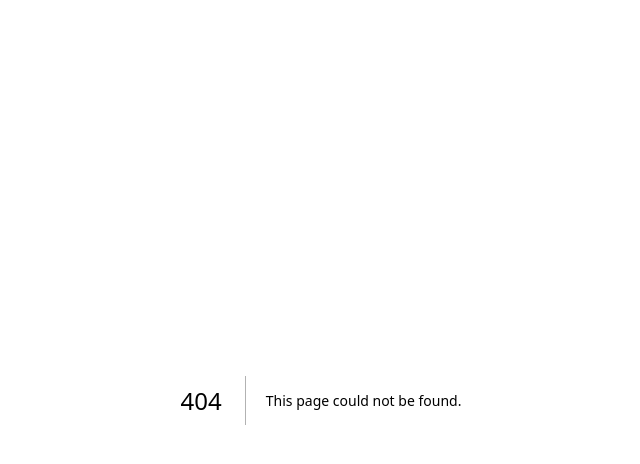
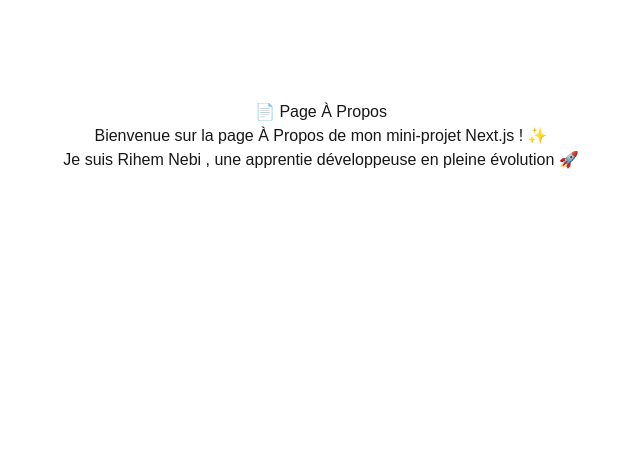
Before and after one commit to RihemNabi/first-next, a Next.js app: page /apropos in a window 1280 px wide. Before the commit this address had no page. Shown: the top 464 px of the page, without its empty margins (319-959 px from the left). Built offline with nearby package versions, Linux system fonts and the light colour scheme.

Commit message:
Ajout de la page A propos

```diff
--- /dev/null
+++ b/app/apropos/page.jsx
@@ -0,0 +1,11 @@
+export default function AproposPage() {
+  return (
+    <div style={{ textAlign: "center", marginTop: "100px" }}>
+      <h1>📄 Page À Propos</h1>
+      <p>Bienvenue sur la page À Propos de mon mini-projet Next.js ! ✨</p>
+      <p>
+        Je suis Rihem Nebi , une apprentie développeuse en pleine évolution 🚀
+      </p>
+    </div>
+  );
+}
```
